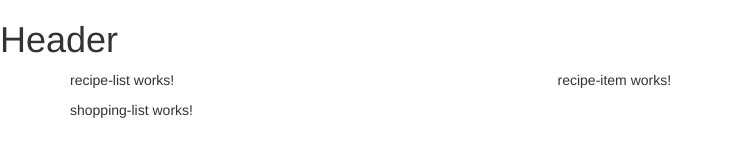
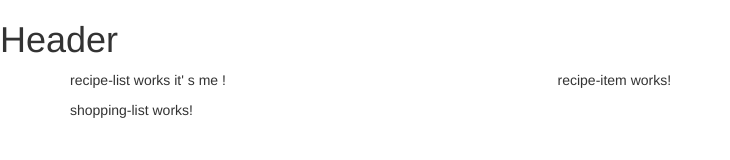
Before and after one commit to info-monsters-04/shoppingProject, an Angular app: page / in a window 1280 px wide. Shown: the top 160 px of the page, without its empty margins (0-730 px from the left). Built offline with nearby package versions, Linux system fonts and the light colour scheme.

Commit message:
test commit

```diff
--- a/src/app/recipes/recipe-list/recipe-list.component.html
+++ b/src/app/recipes/recipe-list/recipe-list.component.html
@@ -1,3 +1,3 @@
 <p>
-  recipe-list works!
+  recipe-list works  it' s me !
 </p>
```
